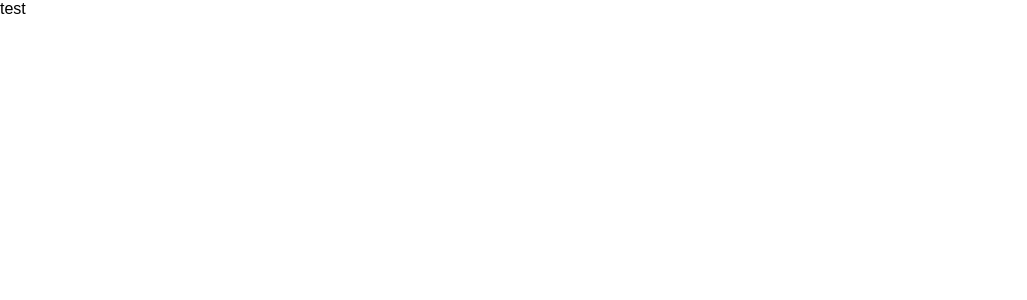
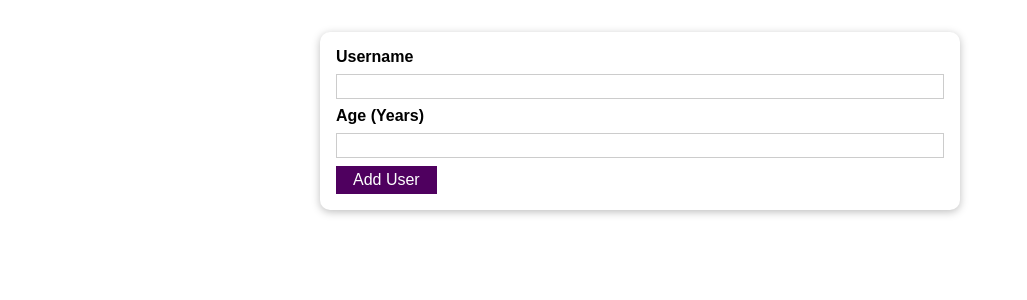
Before and after one commit to aadil42/UserName-Age-list, a React (Create React App) app: page / in a window 1280 px wide. Shown: the top 300 px of the page, without its empty margins (0-1027 px from the left). Built offline with nearby package versions, Linux system fonts and the light colour scheme.

Commit message:
added AddUsers Component and consol.logging on the submit button.

```diff
--- a/src/App.js
+++ b/src/App.js
@@ -1,9 +1,15 @@
 import React, { useState } from 'react';
+
+
+// getting components
+import AddUsers from './Components/Users/AddUsers';
 
 function App() {
 
   return (
-    <div>test</div>
+    <div>
+      <AddUsers />
+    </div>
   );
 }
 
--- a/src/Components/UI/Button.js
+++ b/src/Components/UI/Button.js
@@ -5,7 +5,7 @@ import classes from './Button.module.css';
 
 const Button = (props) => {
     return (
-        <button className={`${classes.button}`}>
+        <button className={`${classes.button}`} type={props.type || 'button'}>
             {props.children}
         </button>
     );
--- a/src/Components/Users/AddUsers.js
+++ b/src/Components/Users/AddUsers.js
@@ -0,0 +1,41 @@
+import React from 'react';
+
+// getting UI Components
+import Card from '../UI/Card';
+import Button from '../UI/Button';
+
+// get the styles.
+import classes from './AddUsers.module.css';
+
+const AddUsers = (props) => {
+
+    const submitHandler = (event) => {
+        event.preventDefault();
+        console.log('submitting');
+    }
+
+    return (
+        <Card className={`${classes.input}`}>
+            <form onSubmit={submitHandler}>
+
+            <label htmlFor="username">Username</label>
+            <input
+            id="username"
+            type="text"
+            />
+
+            <label htmlFor="age">Age (Years)</label>
+            <input
+            id="age"
+            type="number"
+            />
+
+            <Button type="submit">
+                Add User
+            </Button>
+            </form>
+        </Card>
+    );
+}
+
+export default AddUsers;
--- a/src/Components/Users/AddUsers.module.css
+++ b/src/Components/Users/AddUsers.module.css
@@ -0,0 +1,26 @@
+.input {
+    margin: 2rem auto;
+    padding: 1rem;
+    width: 90%;
+    max-width: 40rem;
+  }
+
+  .input label {
+    display: block;
+    font-weight: bold;
+    margin-bottom: 0.5rem;
+  }
+
+  .input input {
+    font: inherit;
+    display: block;
+    width: 100%;
+    border: 1px solid #ccc;
+    padding: 0.15rem;
+    margin-bottom: 0.5rem;
+  }
+
+  .input input:focus {
+    outline: none;
+    border-color: #4f005f;
+  }
```
